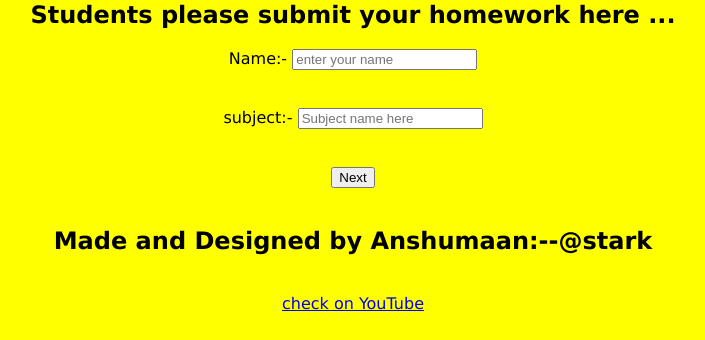
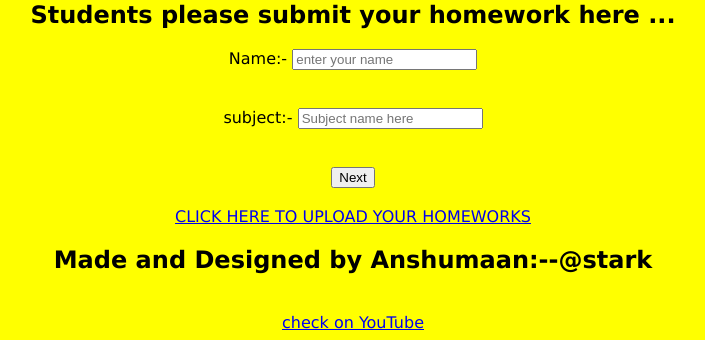
Before and after one commit to stark136/cchs, a Django app: page / in a window 1280 px wide. Shown: the part 521-861 px from the top of the page, without its empty margins (287-992 px from the left). Before the commit the page ends 832 px from the top, so only its background shows below. Run offline with Django 3.2, Linux system fonts and the light colour scheme.

Commit message:
Update home.html

```diff
--- a/templates/home.html
+++ b/templates/home.html
@@ -215,11 +215,15 @@ function showSlides() {
 </center>
 
 <Center>
+  <a href="https://cchs123.herokuapp.com">CLICK HERE TO UPLOAD YOUR HOMEWORKS</a>
+  <BR>
+
 <H2>Made and Designed by Anshumaan:--@stark</H2>
 <Br>
 <a href="https://youtube.com/channel/UCQQm-n6X2750raKsZ1j6Svw">check on YouTube</a>
 
 
 
+
 </body>
 </html>
```
